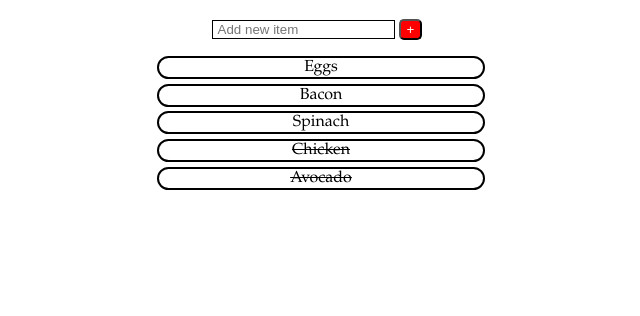
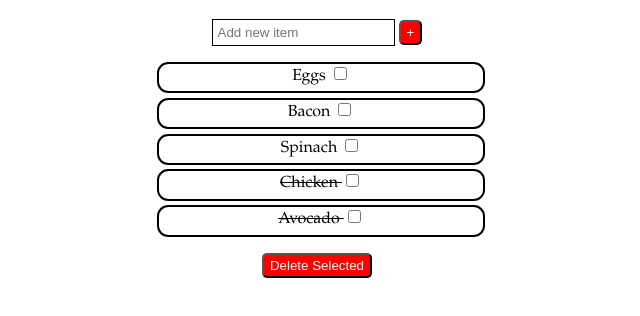
Before and after one commit to tastewart/ShoppingList, a plain HTML site: page index.html in a window 1280 px wide. Shown: the part 62-378 px from the top of the page, without its empty margins (323-963 px from the left). Drawn offline with Linux system fonts and the light colour scheme.

Commit message:
Add Delete button, update style

```diff
--- a/index.html
+++ b/index.html
@@ -13,17 +13,29 @@
     </header>
 
     <section class="shop-list">
-        <input type="text" placeholder=" Add new item" class="new-item">
-        <input type="submit" value="+" class="add-item">
+        <form action="new-item">
+            <input type="text" placeholder=" Add new item" class="new-item">
+            <input type="submit" value="+" class="add-item">
+            <!-- <button class="add-item">+</button> -->
+        </form>
         <ul>
             <li class="not-purchased">Eggs
-                <!-- <input type="submit" value="X">    -->
+                <input type="checkbox" class="delete">
             </li>
-            <li class="not-purchased">Bacon</li>
-            <li class="not-purchased">Spinach</li>
-            <li class="purchased">Chicken</li>
-            <li class="purchased">Avocado</li>
+            <li class="not-purchased">Bacon
+                <input type="checkbox" class="delete">
+            </li>
+            <li class="not-purchased">Spinach
+                <input type="checkbox" class="delete">
+            </li>
+            <li class="purchased">Chicken
+                <input type="checkbox" class="delete">
+            </li>
+            <li class="purchased">Avocado
+                <input type="checkbox" class="delete">
+            </li>
         </ul>
+        <button class="delete-selected">Delete Selected</button>
     </section>
 </body>
 
--- a/style.css
+++ b/style.css
@@ -10,13 +10,16 @@ body {
 
 .new-item {
     border: black 1px solid;
+    height: 1.7em;
 }
 
-.add-item {
+.add-item,
+.delete-selected {
     color: white;
     background-color: red;
     border-radius: 5px;
     border-color: none;
+    height: 1.9em;
 }
 
 .shop-list {
@@ -37,10 +40,13 @@ li {
     /*margin: .3em 0 .3em 0; */
     margin-top: 0.3em;
     border: black 2px solid;
-    border-radius: 1em;
+    border-radius: 0.7em;
     margin-right: 2em;
+    height: 1.7em;
 }
 
 li.purchased {
     text-decoration: line-through;
 }
+
+.delete {}
```
